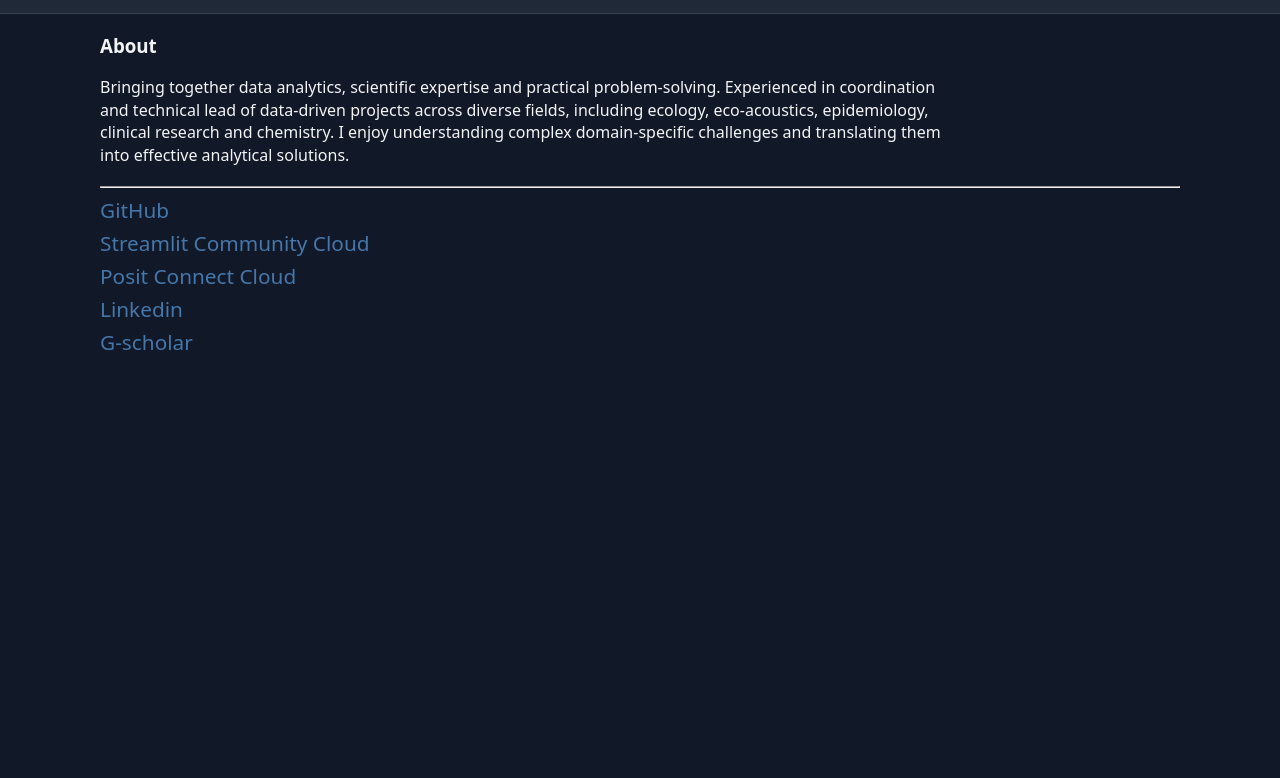
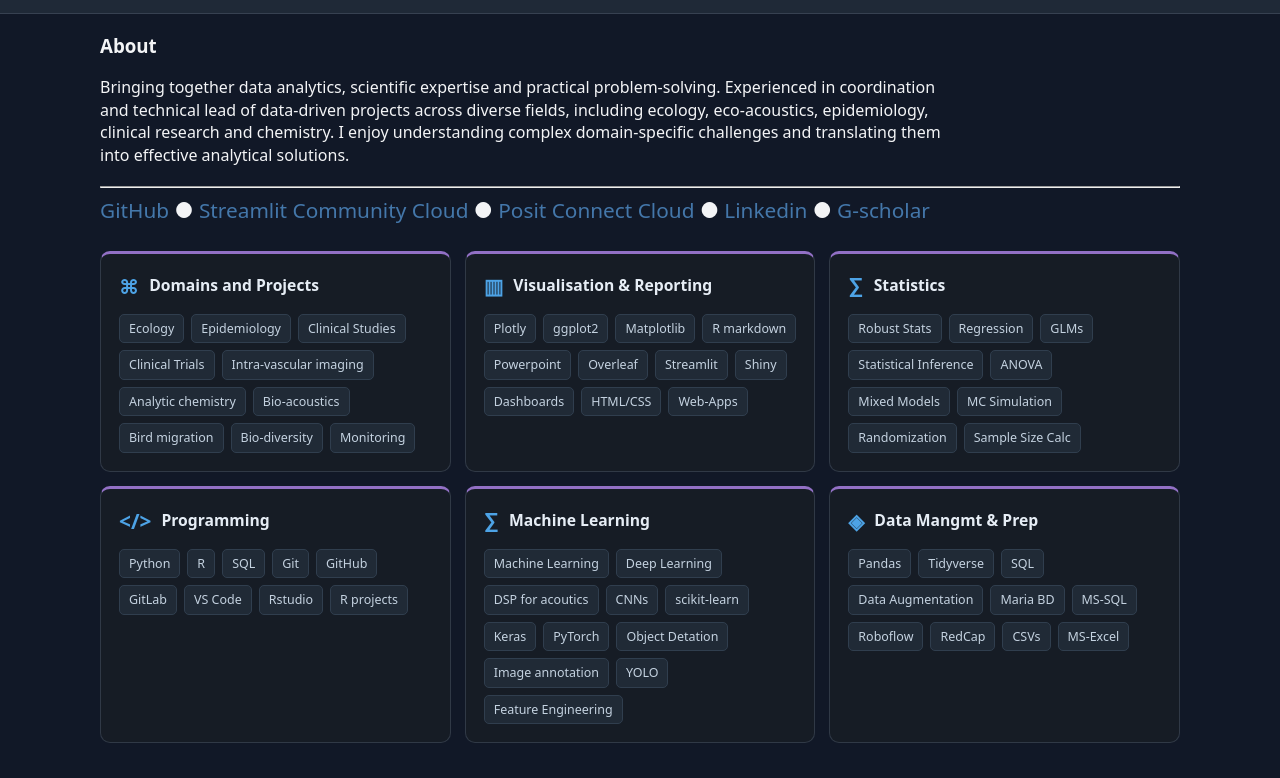
Before and after one commit to sergezaugg/pollito_portfolio, a plain HTML site: page pages/about.html in a window 1280 px wide. Shown: the part 63-841 px from the top of the page. Before the commit the page ends 800 px from the top, so only its background shows below. Drawn offline with Linux system fonts and the light colour scheme.

Commit message:
added a draft of skill cloud

```diff
--- /dev/null
+++ b/css/skills.css
@@ -0,0 +1,186 @@
+
+/* ========================================
+   SKILLS SECTION
+   ======================================== */
+
+.skills-section {
+    width: 100%;
+    margin: 35px 0 60px 0;
+}
+
+.skills-heading {
+    margin-bottom: 22px;
+}
+
+.skills-heading h2 {
+    margin-bottom: 8px;
+}
+
+.skills-heading p {
+    color: #a0aab8;
+    line-height: 1.6;
+}
+
+
+/* ========================================
+   GRID LAYOUT
+   ======================================== */
+
+.skills-grid {
+    display: grid;
+    grid-template-columns: repeat(3, minmax(0, 1fr));
+    gap: 14px;
+    margin-bottom: 35px;
+}
+
+
+/* ========================================
+   SKILL CARDS
+   ======================================== */
+
+.skill-card {
+    min-width: 0;
+    padding: 18px;
+    background: #161c25;
+    border: 1px solid #303946;
+    border-top: 3px solid #3986c8;
+    border-radius: 10px;
+
+    transition:
+        transform 0.2s ease,
+        border-color 0.2s ease,
+        box-shadow 0.2s ease;
+}
+
+.skill-card:hover {
+    transform: translateY(-2px);
+    border-color: #3986c8;
+    box-shadow: 0 5px 16px rgba(0, 0, 0, 0.22);
+}
+
+
+/* ========================================
+   CARD HEADINGS
+   ======================================== */
+
+.skill-title {
+    display: flex;
+    align-items: center;
+    gap: 10px;
+    margin-bottom: 14px;
+}
+
+.skill-title h3 {
+    margin: 0;
+    color: #e6edf5;
+    font-size: 0.98rem;
+    line-height: 1.4;
+}
+
+.skill-icon {
+    flex-shrink: 0;
+    color: #4da3e6;
+    font-size: 1.3rem;
+    font-weight: 700;
+}
+
+
+/* ========================================
+   SKILL TAGS
+   ======================================== */
+
+.skill-tags {
+    display: flex;
+    flex-wrap: wrap;
+    gap: 7px;
+}
+
+.skill-tags span {
+    display: inline-block;
+    padding: 5px 9px;
+
+    background: #202a36;
+    border: 1px solid #303e4e;
+    border-radius: 5px;
+
+    color: #c4d2e0;
+    font-size: 0.78rem;
+    line-height: 1.4;
+
+    transition:
+        background 0.2s ease,
+        border-color 0.2s ease,
+        color 0.2s ease;
+}
+
+.skill-tags span:hover {
+    background: #263d53;
+    border-color: #3986c8;
+    color: #ffffff;
+}
+
+
+/* ========================================
+   CATEGORY ACCENTS
+   ======================================== */
+
+.statistics {
+    border-top-color: #9270c5;
+}
+
+.datascience {
+    border-top-color: #9270c5;
+}
+
+.programming {
+    border-top-color: #9270c5;
+}
+
+.applications {
+    border-top-color: #9270c5;
+}
+
+.visualisation {
+    border-top-color: #9270c5;
+}
+
+.dataengineering {
+    border-top-color: #9270c5;
+}
+
+
+/* ========================================
+   RESPONSIVE LAYOUT
+   ======================================== */
+
+@media (max-width: 850px) {
+    .skills-grid {
+        grid-template-columns: repeat(2, minmax(0, 1fr));
+    }
+}
+
+@media (max-width: 550px) {
+    .skills-grid {
+        grid-template-columns: 1fr;
+    }
+
+    .skill-card {
+        padding: 16px;
+    }
+}
+
+
+/* ========================================
+   ACCESSIBILITY
+   ======================================== */
+
+@media (prefers-reduced-motion: reduce) {
+    .skill-card,
+    .skill-tags span {
+        transition: none;
+    }
+
+    .skill-card:hover {
+        transform: none;
+    }
+}
--- a/pages/about.html
+++ b/pages/about.html
@@ -7,6 +7,10 @@
     <title>Portfolio</title>
     <link rel="icon" type="image/png" href="../pics/z_logo_blue_mini.png">
     <link rel="stylesheet" href="../css/styles.css">
+
+    <link rel="stylesheet" href="../css/skills.css">
+
+
 </head>
 
 <body>
@@ -42,35 +46,180 @@
             <a href="https://github.com/sergezaugg" target="_blank" rel="noopener noreferrer">
                 GitHub
             </a>
-        </div>
 
-        <div class="about-list-el">
+            <span class="separator"> ● </span>
+
             <a href="https://share.streamlit.io/user/sergezaugg" target="_blank" rel="noopener noreferrer">
                 Streamlit Community Cloud
             </a>
-        </div>
 
-        <div class="about-list-el">
+            <span class="separator"> ● </span>
+
             <a href="https://connect.posit.cloud/serge-zaugg" target="_blank" rel="noopener noreferrer">
                 Posit Connect Cloud
             </a>
-        </div>
 
-        <div class="about-list-el">
+            <span class="separator"> ● </span>
+
             <a href="https://www.linkedin.com/in/dkifh34rtn345eb5fhrthdbgf45/" target="_blank"
                 rel="noopener noreferrer">
                 Linkedin
             </a>
-        </div>
 
-        <div class="about-list-el">
+            <span class="separator"> ● </span>
+
             <a href="https://scholar.google.com/citations?user=knRLdEUAAAAJ&hl" target="_blank"
                 rel="noopener noreferrer">
                 G-scholar
             </a>
+
         </div>
 
+        <br>
+        <!-- new  -->
+
+
+        <div class="skills-grid">
+
+            <!-- 6. Data Engineering -->
+            <div class="skill-card dataengineering">
+                <div class="skill-title">
+                    <span class="skill-icon">⌘</span>
+                    <h3>Domains and Projects</h3>
+                </div>
+                <div class="skill-tags">
+                    <span>Ecology</span>
+                    <span>Epidemiology</span>
+                    <span>Clinical Studies</span>
+                    <span>Clinical Trials</span>
+                    <span>Intra-vascular imaging</span>
+                    <span>Analytic chemistry</span>
+                    <span>Bio-acoustics</span>
+                    <span>Bird migration</span>
+                    <span>Bio-diversity</span>
+                    <span>Monitoring</span>
+                </div>
+            </div>
+
+            <!-- 5. Data Visualisation -->
+            <div class="skill-card visualisation">
+                <div class="skill-title">
+                    <span class="skill-icon">▥</span>
+                    <h3>Visualisation & Reporting</h3>
+                </div>
+                <div class="skill-tags">
+                    <span>Plotly</span>
+                    <span>ggplot2</span>
+                    <span>Matplotlib</span>
+                    <span>R markdown</span>
+                    <span>Powerpoint</span>
+                    <span>Overleaf</span>
+                    <span>Streamlit</span>
+                    <span>Shiny</span>
+                    <span>Dashboards</span>
+                    <span>HTML/CSS</span>
+                    <span>Web-Apps</span>
+                </div>
+            </div>
+
+
+            <!-- 1. Statistics -->
+            <div class="skill-card statistics">
+                <div class="skill-title">
+                    <span class="skill-icon">∑</span>
+                    <h3>Statistics</h3>
+                </div>
+                <div class="skill-tags">
+                    <span>Robust Stats</span>
+                    <span>Regression</span>
+                    <span>GLMs</span>
+                    <span>Statistical Inference</span>
+                    <span>ANOVA</span>
+                    <span>Mixed Models</span>
+                    <span>MC Simulation</span>
+                    <span>Randomization</span>
+                    <span>Sample Size Calc</span>
+
+                </div>
+            </div>
+
+
+
+
+            <!-- 3. Programming -->
+            <div class="skill-card programming">
+                <div class="skill-title">
+                    <span class="skill-icon">&lt;/&gt;</span>
+                    <h3>Programming</h3>
+                </div>
+                <div class="skill-tags">
+                    <span>Python</span>
+                    <span>R</span>
+                    <span>SQL</span>
+                    <span>Git</span>
+                    <span>GitHub</span>
+                    <span>GitLab</span>
+                    <span>VS Code</span>
+                    <span>Rstudio</span>
+                    <span>R projects</span>
+                </div>
+            </div>
+
+
+
+            <!-- 1. Statistics -->
+            <div class="skill-card statistics">
+                <div class="skill-title">
+                    <span class="skill-icon">∑</span>
+                    <h3>Machine Learning</h3>
+                </div>
+                <div class="skill-tags">
+                    <span>Machine Learning</span>
+                    <span>Deep Learning</span>
+                    <span>DSP for acoutics</span>
+                    <span>CNNs</span>
+                    <span>scikit-learn</span>
+                    <span>Keras</span>
+                    <span>PyTorch</span>
+                    <span>Object Detation</span>
+                    <span>Image annotation</span>
+                    <span>YOLO</span>
+                    <span>Feature Engineering</span>
+                </div>
+            </div>
+
+            <!-- 2. Machine Learning -->
+            <div class="skill-card datascience">
+                <div class="skill-title">
+                    <span class="skill-icon">◈</span>
+                    <h3>Data Mangmt & Prep</h3>
+                </div>
+                <div class="skill-tags">
+                    <span>Pandas</span>
+                    <span>Tidyverse</span>
+                    <span>SQL</span>
+                    <span>Data Augmentation</span>
+                    <span>Maria BD</span>
+                    <span>MS-SQL</span>
+                    <span>Roboflow</span>
+                    <span>RedCap</span>
+                    <span>CSVs</span>
+                    <span>MS-Excel</span>
+
+                </div>
+            </div>
+
+
+
+
+        </div>
+
+
     </main>
+
+
+
+
 </body>
 
 </html>
```
